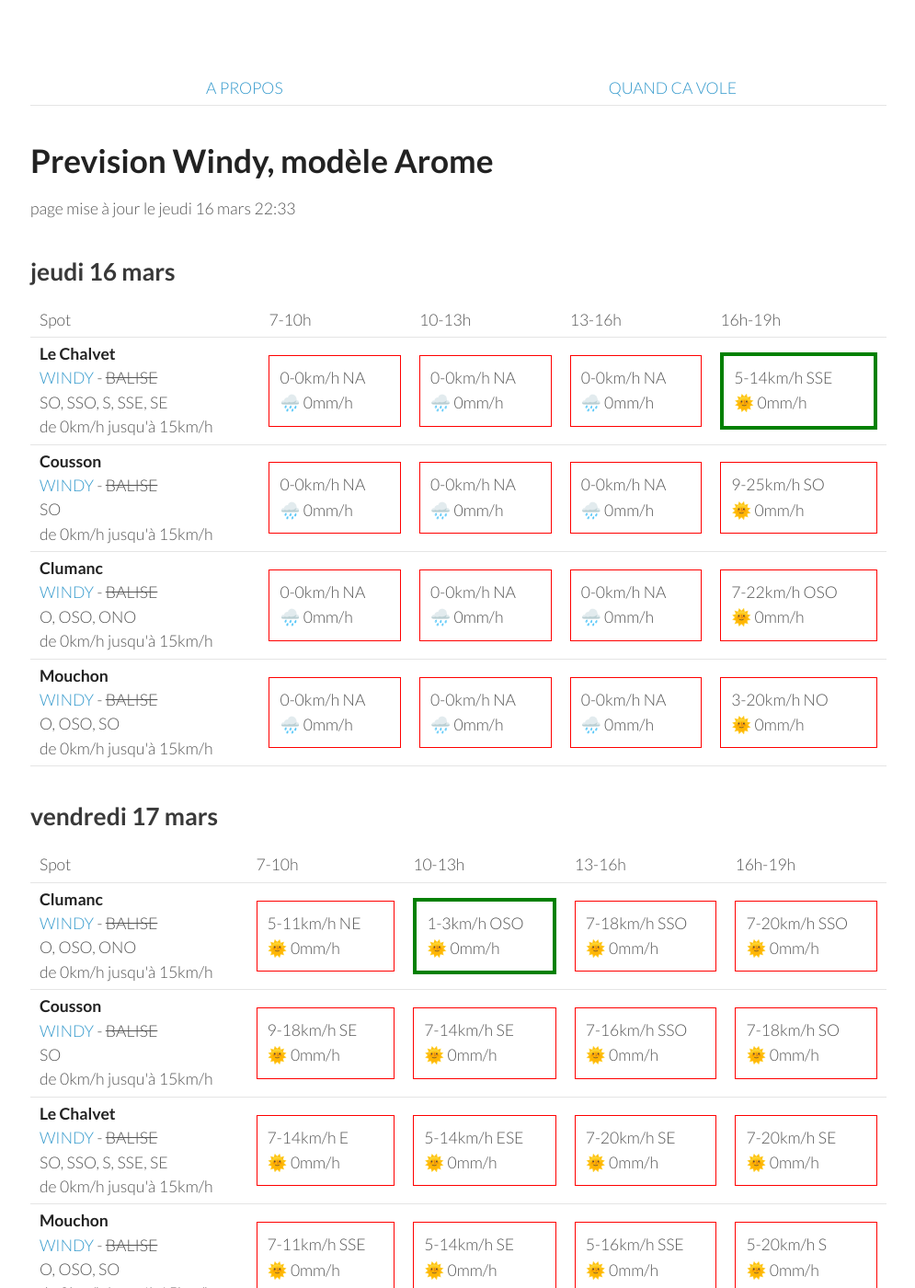
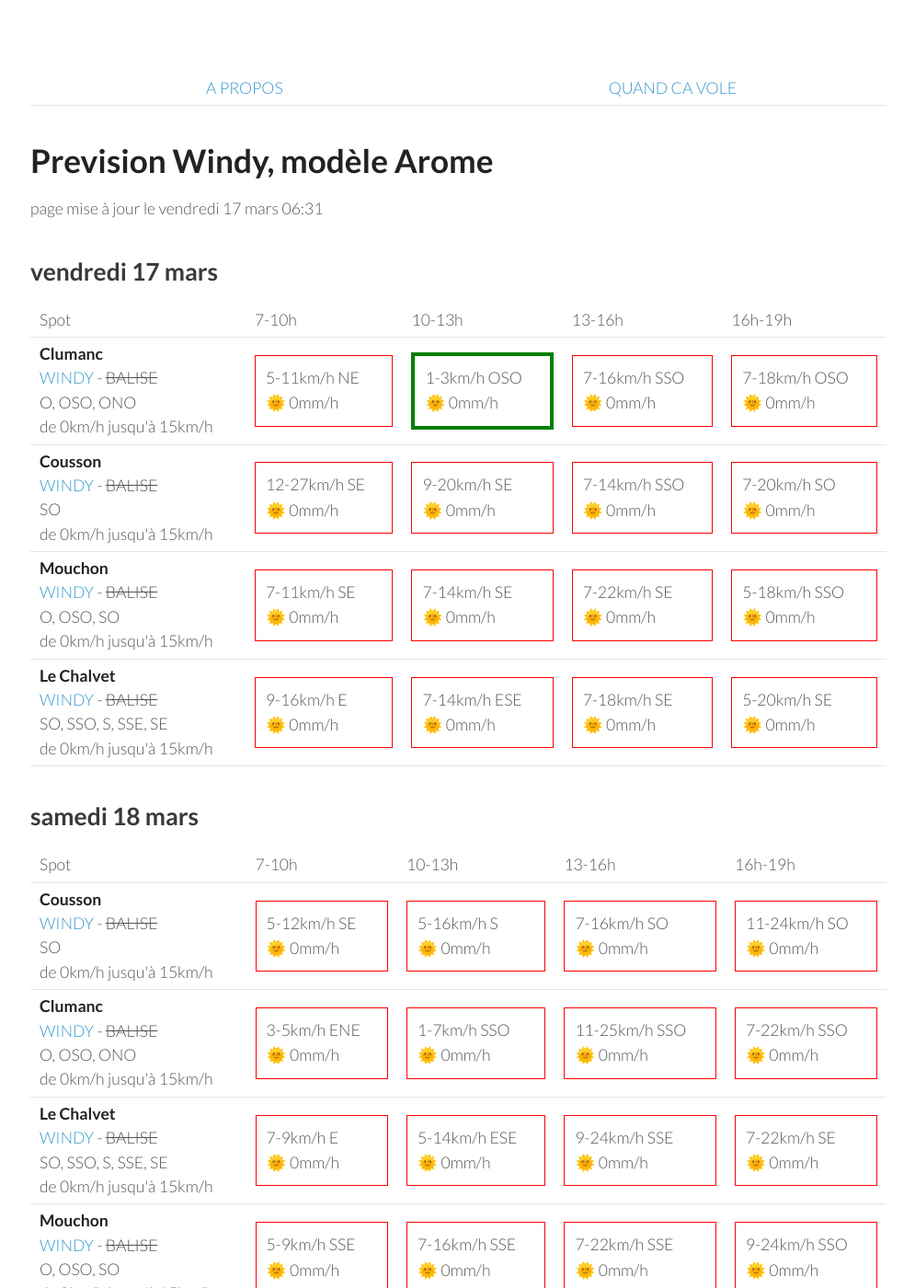
Before and after one commit to parapente-dans-le-nord/parapente-dans-le-nord.github.io, a Jekyll site: the page built from serre_poncon.markdown, in a window 1280 px wide and 1400 px high. Shown: the whole window at 92% size, without its empty margins (25-1020 px from the left). Built offline with Jekyll 4.4.1, drawn with Linux system fonts in a browser that asks for light colours; some of the changed text lies outside the part shown.

Commit message:
update index.markdown

```diff
--- a/serre_poncon.markdown
+++ b/serre_poncon.markdown
@@ -7,60 +7,8 @@ title:  "Tous les spots"
 {: .links}
 
 # Prevision Windy, modèle Arome
-page mise à jour le jeudi 16 mars 22:33
+page mise à jour le vendredi 17 mars 06:31
 
-## jeudi 16 mars
-
-{::nomarkdown}
-<table>
-  <tbody>
-    <tr>
-      <td>Spot</td>
-      <td>7-10h</td>
-      <td>10-13h</td>
-      <td>13-16h</td>
-      <td>16h-19h</td>
-    </tr>
-<tr>
-        <td><strong>Le Chalvet</strong><br><a href="https://windy.com/43.979/6.480?43.866,6.480,10,m:eSsaglX">WINDY</a> - <span class="no-balise"> BALISE </span><br> <span class="vent-favorable">SO, SSO, S, SSE, SE</span><br><span class="force-vent">de 0km/h jusqu'à 15km/h</span> </td>
-
-            <td><div class="not-flyable"><p>0-0km/h NA</p><p>🌧️ 0mm/h</p></div></td>
-            <td><div class="not-flyable"><p>0-0km/h NA</p><p>🌧️ 0mm/h</p></div></td>
-            <td><div class="not-flyable"><p>0-0km/h NA</p><p>🌧️ 0mm/h</p></div></td>
-            <td><div class="flyable"><p>5-14km/h SSE</p><p>🌞 0mm/h</p></div></td>
-
-    </tr>
-<tr>
-        <td><strong>Cousson</strong><br><a href="https://windy.com/44.054/6.240?43.940,6.241,10,m:eSAaglz">WINDY</a> - <span class="no-balise"> BALISE </span><br> <span class="vent-favorable">SO</span><br><span class="force-vent">de 0km/h jusqu'à 15km/h</span> </td>
-
-            <td><div class="not-flyable"><p>0-0km/h NA</p><p>🌧️ 0mm/h</p></div></td>
-            <td><div class="not-flyable"><p>0-0km/h NA</p><p>🌧️ 0mm/h</p></div></td>
-            <td><div class="not-flyable"><p>0-0km/h NA</p><p>🌧️ 0mm/h</p></div></td>
-            <td><div class="not-flyable"><p>9-25km/h SO</p><p>🌞 0mm/h</p></div></td>
-
-    </tr>
-<tr>
-        <td><strong>Clumanc</strong><br><a href="https://windy.com/44.027/6.402?43.914,6.403,10,m:eSxaglP">WINDY</a> - <span class="no-balise"> BALISE </span><br> <span class="vent-favorable">O, OSO, ONO</span><br><span class="force-vent">de 0km/h jusqu'à 15km/h</span> </td>
-
-            <td><div class="not-flyable"><p>0-0km/h NA</p><p>🌧️ 0mm/h</p></div></td>
-            <td><div class="not-flyable"><p>0-0km/h NA</p><p>🌧️ 0mm/h</p></div></td>
-            <td><div class="not-flyable"><p>0-0km/h NA</p><p>🌧️ 0mm/h</p></div></td>
-            <td><div class="not-flyable"><p>7-22km/h OSO</p><p>🌞 0mm/h</p></div></td>
-
-    </tr>
-<tr>
-        <td><strong>Mouchon</strong><br><a href="https://windy.com/43.992/6.424?43.878,6.425,10,m:eSuaglR">WINDY</a> - <span class="no-balise"> BALISE </span><br> <span class="vent-favorable">O, OSO, SO</span><br><span class="force-vent">de 0km/h jusqu'à 15km/h</span> </td>
-
-            <td><div class="not-flyable"><p>0-0km/h NA</p><p>🌧️ 0mm/h</p></div></td>
-            <td><div class="not-flyable"><p>0-0km/h NA</p><p>🌧️ 0mm/h</p></div></td>
-            <td><div class="not-flyable"><p>0-0km/h NA</p><p>🌧️ 0mm/h</p></div></td>
-            <td><div class="not-flyable"><p>3-20km/h NO</p><p>🌞 0mm/h</p></div></td>
-
-    </tr>
-
-</tbody>
-</table>
-{:/}
 ## vendredi 17 mars
 
 {::nomarkdown}
@@ -78,38 +26,38 @@ page mise à jour le jeudi 16 mars 22:33
 
             <td><div class="not-flyable"><p>5-11km/h NE</p><p>🌞 0mm/h</p></div></td>
             <td><div class="flyable"><p>1-3km/h OSO</p><p>🌞 0mm/h</p></div></td>
-            <td><div class="not-flyable"><p>7-18km/h SSO</p><p>🌞 0mm/h</p></div></td>
-            <td><div class="not-flyable"><p>7-20km/h SSO</p><p>🌞 0mm/h</p></div></td>
+            <td><div class="not-flyable"><p>7-16km/h SSO</p><p>🌞 0mm/h</p></div></td>
+            <td><div class="not-flyable"><p>7-18km/h OSO</p><p>🌞 0mm/h</p></div></td>
 
 
     </tr>
 <tr>
         <td><strong>Cousson</strong><br><a href="https://windy.com/44.054/6.240?43.940,6.241,10,m:eSAaglz">WINDY</a> - <span class="no-balise"> BALISE </span><br> <span class="vent-favorable">SO</span><br><span class="force-vent">de 0km/h jusqu'à 15km/h</span> </td>
 
-            <td><div class="not-flyable"><p>9-18km/h SE</p><p>🌞 0mm/h</p></div></td>
+            <td><div class="not-flyable"><p>12-27km/h SE</p><p>🌞 0mm/h</p></div></td>
+            <td><div class="not-flyable"><p>9-20km/h SE</p><p>🌞 0mm/h</p></div></td>
+            <td><div class="not-flyable"><p>7-14km/h SSO</p><p>🌞 0mm/h</p></div></td>
+            <td><div class="not-flyable"><p>7-20km/h SO</p><p>🌞 0mm/h</p></div></td>
+
+
+    </tr>
+<tr>
+        <td><strong>Mouchon</strong><br><a href="https://windy.com/43.992/6.424?43.878,6.425,10,m:eSuaglR">WINDY</a> - <span class="no-balise"> BALISE </span><br> <span class="vent-favorable">O, OSO, SO</span><br><span class="force-vent">de 0km/h jusqu'à 15km/h</span> </td>
+
+            <td><div class="not-flyable"><p>7-11km/h SE</p><p>🌞 0mm/h</p></div></td>
             <td><div class="not-flyable"><p>7-14km/h SE</p><p>🌞 0mm/h</p></div></td>
-            <td><div class="not-flyable"><p>7-16km/h SSO</p><p>🌞 0mm/h</p></div></td>
-            <td><div class="not-flyable"><p>7-18km/h SO</p><p>🌞 0mm/h</p></div></td>
+            <td><div class="not-flyable"><p>7-22km/h SE</p><p>🌞 0mm/h</p></div></td>
+            <td><div class="not-flyable"><p>5-18km/h SSO</p><p>🌞 0mm/h</p></div></td>
 
 
     </tr>
 <tr>
         <td><strong>Le Chalvet</strong><br><a href="https://windy.com/43.979/6.480?43.866,6.480,10,m:eSsaglX">WINDY</a> - <span class="no-balise"> BALISE </span><br> <span class="vent-favorable">SO, SSO, S, SSE, SE</span><br><span class="force-vent">de 0km/h jusqu'à 15km/h</span> </td>
 
-            <td><div class="not-flyable"><p>7-14km/h E</p><p>🌞 0mm/h</p></div></td>
-            <td><div class="not-flyable"><p>5-14km/h ESE</p><p>🌞 0mm/h</p></div></td>
-            <td><div class="not-flyable"><p>7-20km/h SE</p><p>🌞 0mm/h</p></div></td>
-            <td><div class="not-flyable"><p>7-20km/h SE</p><p>🌞 0mm/h</p></div></td>
-
-
-    </tr>
-<tr>
-        <td><strong>Mouchon</strong><br><a href="https://windy.com/43.992/6.424?43.878,6.425,10,m:eSuaglR">WINDY</a> - <span class="no-balise"> BALISE </span><br> <span class="vent-favorable">O, OSO, SO</span><br><span class="force-vent">de 0km/h jusqu'à 15km/h</span> </td>
-
-            <td><div class="not-flyable"><p>7-11km/h SSE</p><p>🌞 0mm/h</p></div></td>
-            <td><div class="not-flyable"><p>5-14km/h SE</p><p>🌞 0mm/h</p></div></td>
-            <td><div class="not-flyable"><p>5-16km/h SSE</p><p>🌞 0mm/h</p></div></td>
-            <td><div class="not-flyable"><p>5-20km/h S</p><p>🌞 0mm/h</p></div></td>
+            <td><div class="not-flyable"><p>9-16km/h E</p><p>🌞 0mm/h</p></div></td>
+            <td><div class="not-flyable"><p>7-14km/h ESE</p><p>🌞 0mm/h</p></div></td>
+            <td><div class="not-flyable"><p>7-18km/h SE</p><p>🌞 0mm/h</p></div></td>
+            <td><div class="not-flyable"><p>5-20km/h SE</p><p>🌞 0mm/h</p></div></td>
 
 
     </tr>
@@ -132,20 +80,30 @@ page mise à jour le jeudi 16 mars 22:33
 <tr>
         <td><strong>Cousson</strong><br><a href="https://windy.com/44.054/6.240?43.940,6.241,10,m:eSAaglz">WINDY</a> - <span class="no-balise"> BALISE </span><br> <span class="vent-favorable">SO</span><br><span class="force-vent">de 0km/h jusqu'à 15km/h</span> </td>
 
-            <td><div class="not-flyable"><p>5-14km/h S</p><p>🌞 0mm/h</p></div></td>
-            <td><div class="not-flyable"><p>5-20km/h SSO</p><p>🌞 0mm/h</p></div></td>
-            <td><div class="not-flyable"><p>7-25km/h SO</p><p>🌞 0mm/h</p></div></td>
-            <td><div class="not-flyable"><p>11-29km/h SSO</p><p>🌞 0mm/h</p></div></td>
+            <td><div class="not-flyable"><p>5-12km/h SE</p><p>🌞 0mm/h</p></div></td>
+            <td><div class="not-flyable"><p>5-16km/h S</p><p>🌞 0mm/h</p></div></td>
+            <td><div class="not-flyable"><p>7-16km/h SO</p><p>🌞 0mm/h</p></div></td>
+            <td><div class="not-flyable"><p>11-24km/h SO</p><p>🌞 0mm/h</p></div></td>
+
+
+    </tr>
+<tr>
+        <td><strong>Clumanc</strong><br><a href="https://windy.com/44.027/6.402?43.914,6.403,10,m:eSxaglP">WINDY</a> - <span class="no-balise"> BALISE </span><br> <span class="vent-favorable">O, OSO, ONO</span><br><span class="force-vent">de 0km/h jusqu'à 15km/h</span> </td>
+
+            <td><div class="not-flyable"><p>3-5km/h ENE</p><p>🌞 0mm/h</p></div></td>
+            <td><div class="not-flyable"><p>1-7km/h SSO</p><p>🌞 0mm/h</p></div></td>
+            <td><div class="not-flyable"><p>11-25km/h SSO</p><p>🌞 0mm/h</p></div></td>
+            <td><div class="not-flyable"><p>7-22km/h SSO</p><p>🌞 0mm/h</p></div></td>
 
 
     </tr>
 <tr>
         <td><strong>Le Chalvet</strong><br><a href="https://windy.com/43.979/6.480?43.866,6.480,10,m:eSsaglX">WINDY</a> - <span class="no-balise"> BALISE </span><br> <span class="vent-favorable">SO, SSO, S, SSE, SE</span><br><span class="force-vent">de 0km/h jusqu'à 15km/h</span> </td>
 
-            <td><div class="not-flyable"><p>5-11km/h E</p><p>🌞 0mm/h</p></div></td>
-            <td><div class="not-flyable"><p>11-33km/h ESE</p><p>🌞 0mm/h</p></div></td>
-            <td><div class="not-flyable"><p>12-35km/h SE</p><p>🌞 0mm/h</p></div></td>
-            <td><div class="not-flyable"><p>11-35km/h SE</p><p>🌞 0mm/h</p></div></td>
+            <td><div class="not-flyable"><p>7-9km/h E</p><p>🌞 0mm/h</p></div></td>
+            <td><div class="not-flyable"><p>5-14km/h ESE</p><p>🌞 0mm/h</p></div></td>
+            <td><div class="not-flyable"><p>9-24km/h SSE</p><p>🌞 0mm/h</p></div></td>
+            <td><div class="not-flyable"><p>7-22km/h SE</p><p>🌞 0mm/h</p></div></td>
 
 
     </tr>
@@ -153,19 +111,9 @@ page mise à jour le jeudi 16 mars 22:33
         <td><strong>Mouchon</strong><br><a href="https://windy.com/43.992/6.424?43.878,6.425,10,m:eSuaglR">WINDY</a> - <span class="no-balise"> BALISE </span><br> <span class="vent-favorable">O, OSO, SO</span><br><span class="force-vent">de 0km/h jusqu'à 15km/h</span> </td>
 
             <td><div class="not-flyable"><p>5-9km/h SSE</p><p>🌞 0mm/h</p></div></td>
-            <td><div class="not-flyable"><p>11-33km/h SE</p><p>🌞 0mm/h</p></div></td>
-            <td><div class="not-flyable"><p>11-33km/h SE</p><p>🌞 0mm/h</p></div></td>
-            <td><div class="not-flyable"><p>11-35km/h SE</p><p>🌞 0mm/h</p></div></td>
-
-
-    </tr>
-<tr>
-        <td><strong>Clumanc</strong><br><a href="https://windy.com/44.027/6.402?43.914,6.403,10,m:eSxaglP">WINDY</a> - <span class="no-balise"> BALISE </span><br> <span class="vent-favorable">O, OSO, ONO</span><br><span class="force-vent">de 0km/h jusqu'à 15km/h</span> </td>
-
-            <td><div class="not-flyable"><p>3-9km/h ENE</p><p>🌞 0mm/h</p></div></td>
-            <td><div class="not-flyable"><p>9-33km/h SE</p><p>🌞 0mm/h</p></div></td>
-            <td><div class="not-flyable"><p>11-33km/h SSE</p><p>🌞 0mm/h</p></div></td>
-            <td><div class="not-flyable"><p>11-35km/h SSE</p><p>🌞 0mm/h</p></div></td>
+            <td><div class="not-flyable"><p>7-16km/h SSE</p><p>🌞 0mm/h</p></div></td>
+            <td><div class="not-flyable"><p>7-22km/h SSE</p><p>🌞 0mm/h</p></div></td>
+            <td><div class="not-flyable"><p>9-24km/h SSO</p><p>🌞 0mm/h</p></div></td>
 
 
     </tr>
@@ -186,42 +134,42 @@ page mise à jour le jeudi 16 mars 22:33
       <td>16h-19h</td>
     </tr>
 <tr>
+        <td><strong>Cousson</strong><br><a href="https://windy.com/44.054/6.240?43.940,6.241,10,m:eSAaglz">WINDY</a> - <span class="no-balise"> BALISE </span><br> <span class="vent-favorable">SO</span><br><span class="force-vent">de 0km/h jusqu'à 15km/h</span> </td>
+
+            <td><div class="not-flyable"><p>1-9km/h ENE</p><p>🌞 0mm/h</p></div></td>
+            <td><div class="flyable"><p>1-12km/h SO</p><p>🌞 0mm/h</p></div></td>
+            <td><div class="not-flyable"><p>5-16km/h SO</p><p>🌞 0mm/h</p></div></td>
+            <td><div class="not-flyable"><p>5-20km/h O</p><p>🌞 0mm/h</p></div></td>
+
+
+    </tr>
+<tr>
         <td><strong>Le Chalvet</strong><br><a href="https://windy.com/43.979/6.480?43.866,6.480,10,m:eSsaglX">WINDY</a> - <span class="no-balise"> BALISE </span><br> <span class="vent-favorable">SO, SSO, S, SSE, SE</span><br><span class="force-vent">de 0km/h jusqu'à 15km/h</span> </td>
 
-            <td><div class="not-flyable"><p>1-7km/h ENE</p><p>🌧 0.2mm/h</p></div></td>
-            <td><div class="flyable"><p>1-12km/h SSE</p><p>🌧 0.2mm/h</p></div></td>
-            <td><div class="flyable"><p>3-14km/h SO</p><p>🌧 0.4mm/h</p></div></td>
-            <td><div class="not-flyable"><p>5-18km/h O</p><p>🌧 0.9mm/h</p></div></td>
+            <td><div class="not-flyable"><p>3-12km/h E</p><p>🌞 0mm/h</p></div></td>
+            <td><div class="not-flyable"><p>9-24km/h ESE</p><p>🌞 0mm/h</p></div></td>
+            <td><div class="not-flyable"><p>3-24km/h SSO</p><p>🌞 0mm/h</p></div></td>
+            <td><div class="not-flyable"><p>5-18km/h ONO</p><p>🌧 0.8mm/h</p></div></td>
+
+
+    </tr>
+<tr>
+        <td><strong>Mouchon</strong><br><a href="https://windy.com/43.992/6.424?43.878,6.425,10,m:eSuaglR">WINDY</a> - <span class="no-balise"> BALISE </span><br> <span class="vent-favorable">O, OSO, SO</span><br><span class="force-vent">de 0km/h jusqu'à 15km/h</span> </td>
+
+            <td><div class="not-flyable"><p>3-12km/h E</p><p>🌞 0mm/h</p></div></td>
+            <td><div class="not-flyable"><p>7-22km/h SE</p><p>🌞 0mm/h</p></div></td>
+            <td><div class="not-flyable"><p>3-24km/h SSO</p><p>🌞 0mm/h</p></div></td>
+            <td><div class="not-flyable"><p>7-20km/h ONO</p><p>🌧 0.7mm/h</p></div></td>
 
 
     </tr>
 <tr>
         <td><strong>Clumanc</strong><br><a href="https://windy.com/44.027/6.402?43.914,6.403,10,m:eSxaglP">WINDY</a> - <span class="no-balise"> BALISE </span><br> <span class="vent-favorable">O, OSO, ONO</span><br><span class="force-vent">de 0km/h jusqu'à 15km/h</span> </td>
 
-            <td><div class="not-flyable"><p>1-7km/h E</p><p>🌞 0mm/h</p></div></td>
-            <td><div class="not-flyable"><p>1-12km/h SO</p><p>🌧 0.2mm/h</p></div></td>
-            <td><div class="not-flyable"><p>3-18km/h O</p><p>🌧 0.6mm/h</p></div></td>
-            <td><div class="not-flyable"><p>5-20km/h O</p><p>🌧 1mm/h</p></div></td>
-
-
-    </tr>
-<tr>
-        <td><strong>Mouchon</strong><br><a href="https://windy.com/43.992/6.424?43.878,6.425,10,m:eSuaglR">WINDY</a> - <span class="no-balise"> BALISE </span><br> <span class="vent-favorable">O, OSO, SO</span><br><span class="force-vent">de 0km/h jusqu'à 15km/h</span> </td>
-
-            <td><div class="not-flyable"><p>1-7km/h E</p><p>🌧 0.2mm/h</p></div></td>
-            <td><div class="not-flyable"><p>1-12km/h S</p><p>🌧 0.2mm/h</p></div></td>
-            <td><div class="not-flyable"><p>3-16km/h OSO</p><p>🌧 0.4mm/h</p></div></td>
-            <td><div class="not-flyable"><p>5-18km/h O</p><p>🌧 0.9mm/h</p></div></td>
-
-
-    </tr>
-<tr>
-        <td><strong>Cousson</strong><br><a href="https://windy.com/44.054/6.240?43.940,6.241,10,m:eSAaglz">WINDY</a> - <span class="no-balise"> BALISE </span><br> <span class="vent-favorable">SO</span><br><span class="force-vent">de 0km/h jusqu'à 15km/h</span> </td>
-
-            <td><div class="not-flyable"><p>1-5km/h E</p><p>🌞 0mm/h</p></div></td>
-            <td><div class="not-flyable"><p>3-14km/h OSO</p><p>🌞 0mm/h</p></div></td>
-            <td><div class="not-flyable"><p>3-18km/h O</p><p>🌧 0.2mm/h</p></div></td>
-            <td><div class="not-flyable"><p>3-18km/h OSO</p><p>🌧 0.4mm/h</p></div></td>
+            <td><div class="not-flyable"><p>3-11km/h E</p><p>🌞 0mm/h</p></div></td>
+            <td><div class="not-flyable"><p>5-22km/h SE</p><p>🌞 0mm/h</p></div></td>
+            <td><div class="not-flyable"><p>5-24km/h SSO</p><p>🌞 0mm/h</p></div></td>
+            <td><div class="not-flyable"><p>5-22km/h ONO</p><p>🌧 0.8mm/h</p></div></td>
 
 
     </tr>
@@ -242,10 +190,20 @@ page mise à jour le jeudi 16 mars 22:33
       <td>16h-19h</td>
     </tr>
 <tr>
+        <td><strong>Cousson</strong><br><a href="https://windy.com/44.054/6.240?43.940,6.241,10,m:eSAaglz">WINDY</a> - <span class="no-balise"> BALISE </span><br> <span class="vent-favorable">SO</span><br><span class="force-vent">de 0km/h jusqu'à 15km/h</span> </td>
+
+            <td><div class="not-flyable"><p>5-16km/h E</p><p>🌞 0mm/h</p></div></td>
+            <td><div class="not-flyable"><p>3-16km/h SO</p><p>🌞 0mm/h</p></div></td>
+            <td><div class="not-flyable"><p>5-20km/h OSO</p><p>🌞 0mm/h</p></div></td>
+            <td><div class="not-flyable"><p>7-29km/h O</p><p>🌞 0mm/h</p></div></td>
+
+
+    </tr>
+<tr>
         <td><strong>Mouchon</strong><br><a href="https://windy.com/43.992/6.424?43.878,6.425,10,m:eSuaglR">WINDY</a> - <span class="no-balise"> BALISE </span><br> <span class="vent-favorable">O, OSO, SO</span><br><span class="force-vent">de 0km/h jusqu'à 15km/h</span> </td>
 
             <td><div class="not-flyable"><p>5-14km/h E</p><p>🌞 0mm/h</p></div></td>
-            <td><div class="flyable"><p>1-12km/h SO</p><p>🌞 0mm/h</p></div></td>
+            <td><div class="not-flyable"><p>5-18km/h SSE</p><p>🌞 0mm/h</p></div></td>
             <td><div class="not-flyable"><p>3-18km/h S</p><p>🌞 0mm/h</p></div></td>
             <td><div class="not-flyable"><p>9-27km/h O</p><p>🌞 0mm/h</p></div></td>
 
@@ -255,7 +213,7 @@ page mise à jour le jeudi 16 mars 22:33
         <td><strong>Clumanc</strong><br><a href="https://windy.com/44.027/6.402?43.914,6.403,10,m:eSxaglP">WINDY</a> - <span class="no-balise"> BALISE </span><br> <span class="vent-favorable">O, OSO, ONO</span><br><span class="force-vent">de 0km/h jusqu'à 15km/h</span> </td>
 
             <td><div class="not-flyable"><p>5-16km/h E</p><p>🌞 0mm/h</p></div></td>
-            <td><div class="flyable"><p>1-14km/h OSO</p><p>🌞 0mm/h</p></div></td>
+            <td><div class="not-flyable"><p>3-20km/h SSE</p><p>🌞 0mm/h</p></div></td>
             <td><div class="not-flyable"><p>5-20km/h SSO</p><p>🌞 0mm/h</p></div></td>
             <td><div class="not-flyable"><p>11-31km/h O</p><p>🌞 0mm/h</p></div></td>
 
@@ -264,20 +222,10 @@ page mise à jour le jeudi 16 mars 22:33
 <tr>
         <td><strong>Le Chalvet</strong><br><a href="https://windy.com/43.979/6.480?43.866,6.480,10,m:eSsaglX">WINDY</a> - <span class="no-balise"> BALISE </span><br> <span class="vent-favorable">SO, SSO, S, SSE, SE</span><br><span class="force-vent">de 0km/h jusqu'à 15km/h</span> </td>
 
-            <td><div class="not-flyable"><p>3-12km/h ENE</p><p>🌞 0mm/h</p></div></td>
-            <td><div class="flyable"><p>1-12km/h SSO</p><p>🌞 0mm/h</p></div></td>
+            <td><div class="not-flyable"><p>5-12km/h ENE</p><p>🌞 0mm/h</p></div></td>
+            <td><div class="not-flyable"><p>5-18km/h SE</p><p>🌞 0mm/h</p></div></td>
             <td><div class="not-flyable"><p>5-20km/h SSE</p><p>🌞 0mm/h</p></div></td>
             <td><div class="not-flyable"><p>7-25km/h OSO</p><p>🌞 0mm/h</p></div></td>
-
-
-    </tr>
-<tr>
-        <td><strong>Cousson</strong><br><a href="https://windy.com/44.054/6.240?43.940,6.241,10,m:eSAaglz">WINDY</a> - <span class="no-balise"> BALISE </span><br> <span class="vent-favorable">SO</span><br><span class="force-vent">de 0km/h jusqu'à 15km/h</span> </td>
-
-            <td><div class="not-flyable"><p>5-14km/h E</p><p>🌞 0mm/h</p></div></td>
-            <td><div class="not-flyable"><p>1-14km/h O</p><p>🌞 0mm/h</p></div></td>
-            <td><div class="not-flyable"><p>5-20km/h OSO</p><p>🌞 0mm/h</p></div></td>
-            <td><div class="not-flyable"><p>7-29km/h O</p><p>🌞 0mm/h</p></div></td>
 
 
     </tr>
```
